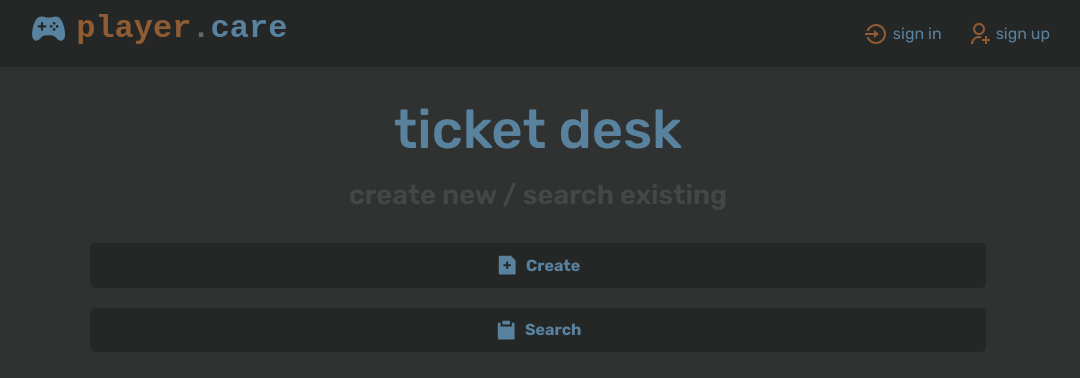
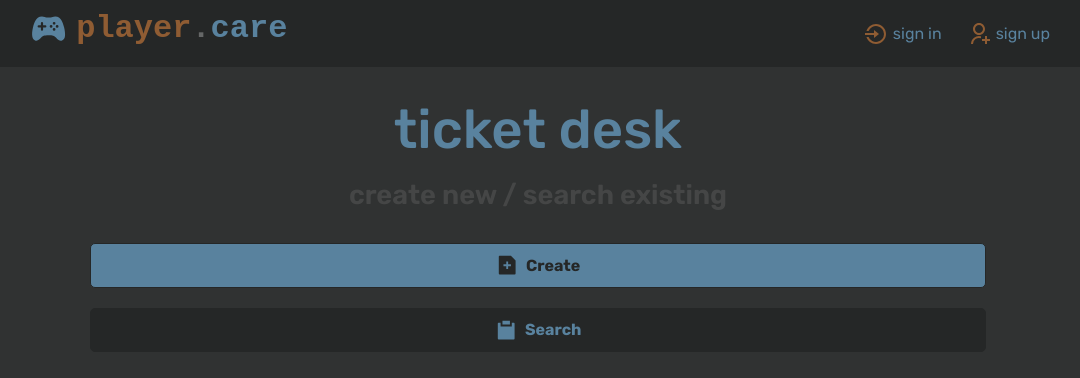
Before and after one commit to iancover/playercare, a React (Create React App) app in the folder frontend/: page / in a window 1280 px wide. Shown: the top 378 px of the page, without its empty margins (102-1182 px from the left). Built offline with nearby package versions, Linux system fonts and the light colour scheme.

Commit message:
style(ui): Update btn class from reverse to inverse

```diff
--- a/frontend/src/pages/Home.jsx
+++ b/frontend/src/pages/Home.jsx
@@ -15,7 +15,7 @@ function Home() {
       </header>
 
       <section className='form'>
-        <Link to='/new-ticket' className='btn btn-reverse btn-block'>
+        <Link to='/new-ticket' className='btn btn-inverse btn-block'>
           <RiFileAddFill className='btn-icon' /> Create
         </Link>
 
```
